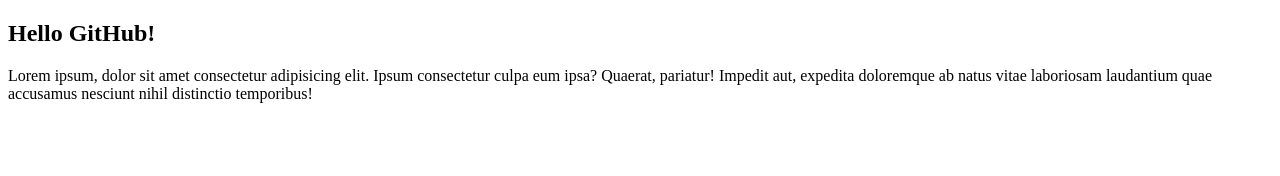
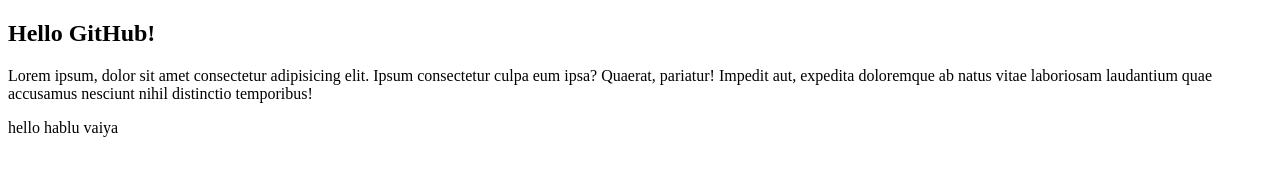
Before and after one commit to Jikomoni/1st_project, a plain HTML site: page index.html in a window 1280 px wide. Drawn offline with Linux system fonts and the light colour scheme.

Commit message:
Update index.html

```diff
--- a/index.html
+++ b/index.html
@@ -9,5 +9,6 @@
 <body>
     <h2>Hello GitHub!</h2>
     <p>Lorem ipsum, dolor sit amet consectetur adipisicing elit. Ipsum consectetur culpa eum ipsa? Quaerat, pariatur! Impedit aut, expedita doloremque ab natus vitae laboriosam laudantium quae accusamus nesciunt nihil distinctio temporibus!</p>
+    <p>hello hablu vaiya</p>
 </body>
 </html>
```
